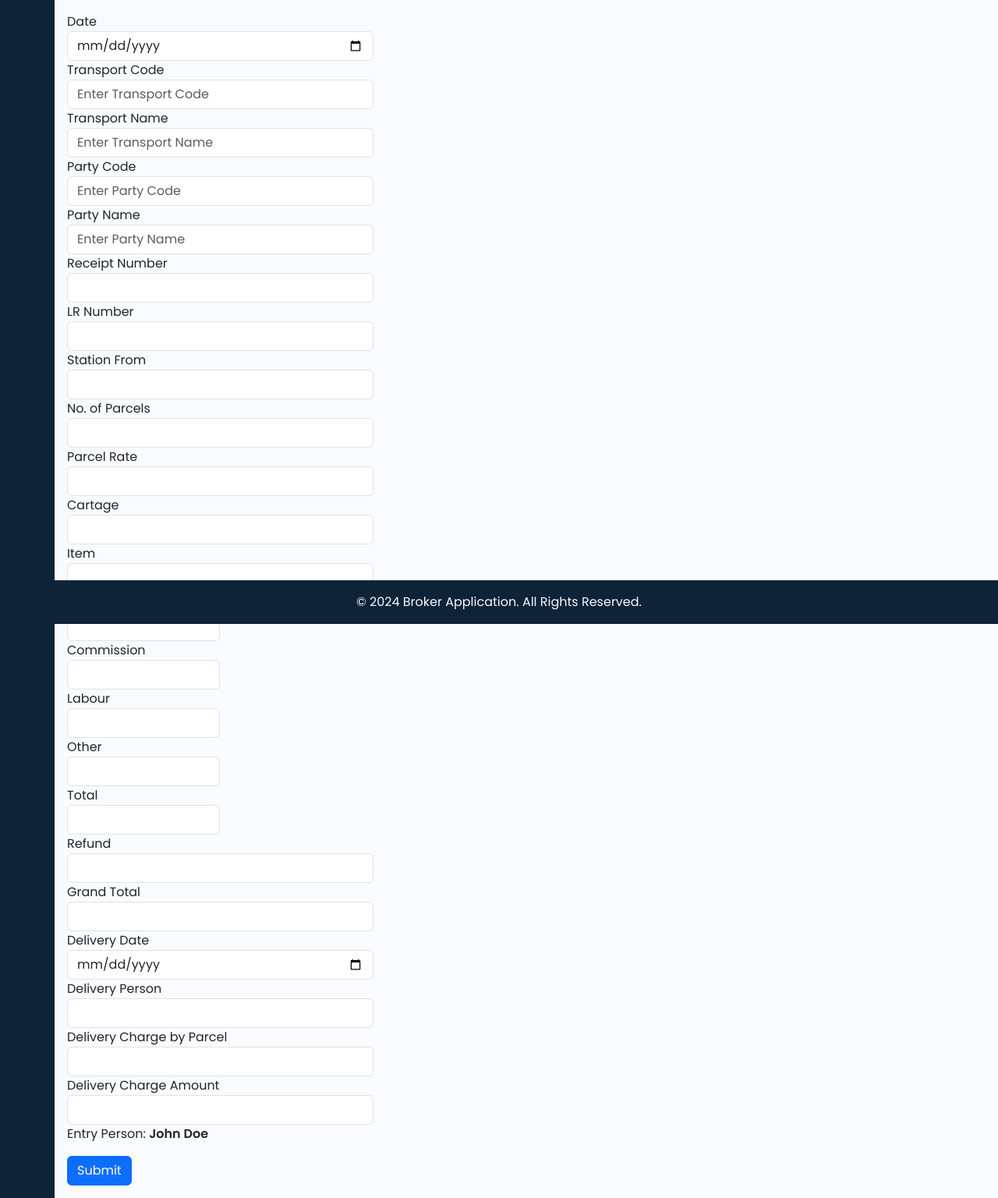
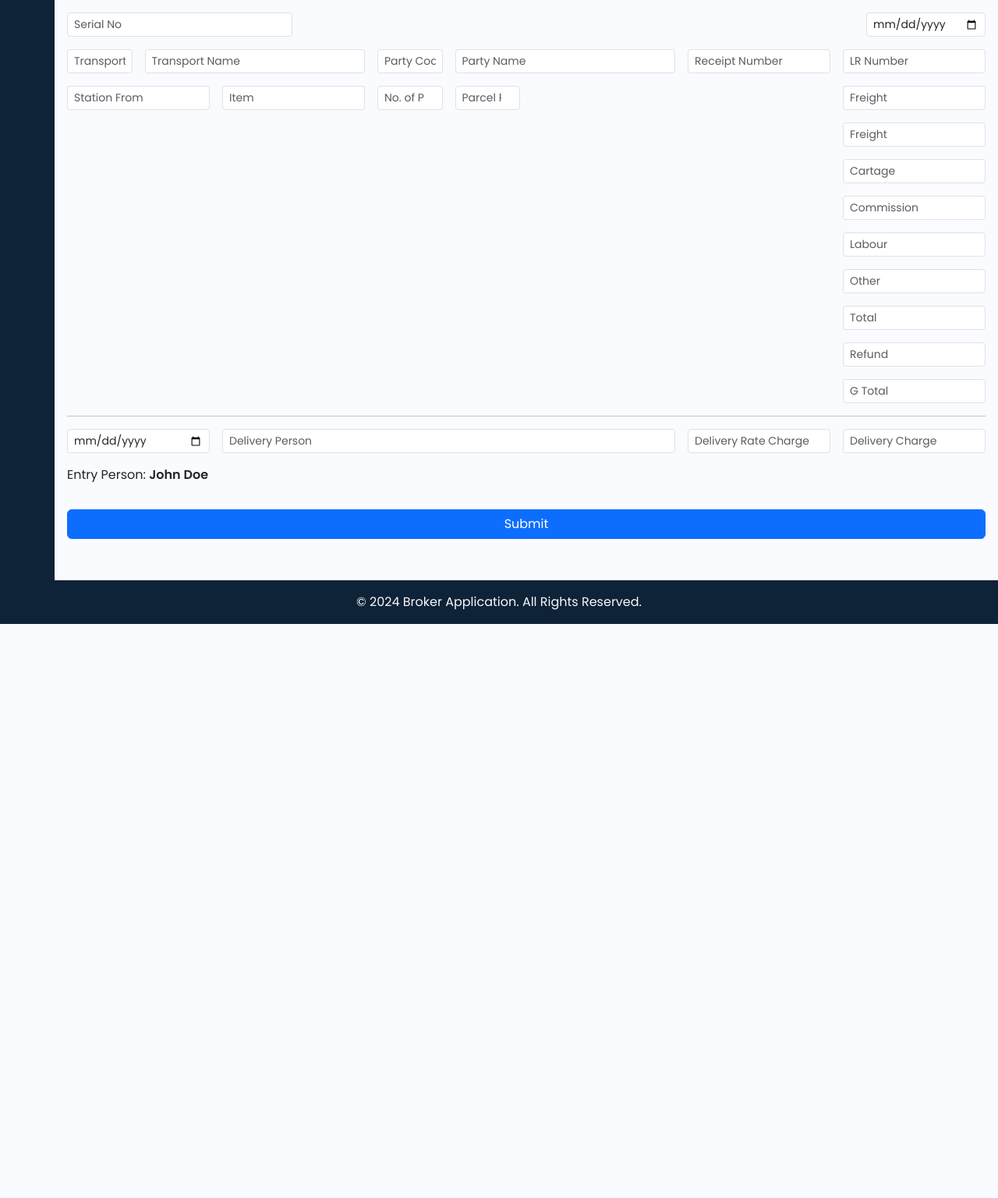
Before and after one commit to sanjaysingh06/transport-app, a PHP site: template pages/receipt_entry.php in a window 1280 px wide. Shown: the whole page at 78% size. After the commit the page ends 800 px from the top, so only its background shows below. Run offline with PHP 8.4, Linux system fonts and the light colour scheme; the template is opened without the code that fills it, so the values that code supplies are empty; some libraries are stand-ins or nearby versions.

Commit message:
Add files via upload

```diff
--- a/assets/js/script.js
+++ b/assets/js/script.js
@@ -5,25 +5,35 @@
 });
 
 function calculateCartage() {
-  const noOfParcels = document.getElementById('noOfParcels').value;
-  const parcelRate = document.getElementById('parcelRate').value;
-  document.getElementById('cartage').value = noOfParcels * parcelRate;
+  var noOfParcelsElement = document.getElementById('no_of_parcels');
+  var parcelRateElement = document.getElementById('parcel_rate');
+  var cartageElement = document.getElementById('cartage');
+
+  if (noOfParcelsElement && parcelRateElement && cartageElement) {
+    var noOfParcels = parseFloat(noOfParcelsElement.value) || 0;
+    var parcelRate = parseFloat(parcelRateElement.value) || 0;
+    var cartage = noOfParcels * parcelRate;
+    cartageElement.value = cartage.toFixed(2);
+    calculateTotal();
+  } else {
+    console.error("One or more elements are missing!");
+  }
 }
 
 function calculateTotal() {
-  const freight = parseFloat(document.getElementById('freight').value) || 0;
-  const cartage = parseFloat(document.getElementById('cartage').value) || 0;
-  const commission = parseFloat(document.getElementById('commission').value) || 0;
-  const labour = parseFloat(document.getElementById('labour').value) || 0;
-  const other = parseFloat(document.getElementById('other').value) || 0;
-
-  document.getElementById('total').value = freight + cartage + commission + labour + other;
+  var freight = parseFloat(document.getElementById('freight').value) || 0;
+  var cartage = parseFloat(document.getElementById('cartage').value) || 0;
+  var commission = parseFloat(document.getElementById('commission').value) || 0;
+  var labour = parseFloat(document.getElementById('labour').value) || 0;
+  var other = parseFloat(document.getElementById('other').value) || 0;
+  var total = freight + cartage + commission + labour + other;
+  document.getElementById('total').value = total.toFixed(2);
   calculateGrandTotal();
 }
 
 function calculateGrandTotal() {
-  const total = parseFloat(document.getElementById('total').value) || 0;
-  const refund = parseFloat(document.getElementById('refund').value) || 0;
-
-  document.getElementById('grandTotal').value = total - refund;
+  var total = parseFloat(document.getElementById('total').value) || 0;
+  var refund = parseFloat(document.getElementById('refund').value) || 0;
+  var grandTotal = total - refund;
+  document.getElementById('grand_total').value = grandTotal.toFixed(2);
 }
--- a/includes/footer.php
+++ b/includes/footer.php
@@ -6,11 +6,37 @@
         </main>
     </div>
 
+    <script src="https://cdnjs.cloudflare.com/ajax/libs/jquery/3.7.1/jquery.min.js" integrity="sha512-v2CJ7UaYy4JwqLDIrZUI/4hqeoQieOmAZNXBeQyjo21dadnwR+8ZaIJVT8EE2iyI61OV8e6M8PP2/4hpQINQ/g==" crossorigin="anonymous" referrerpolicy="no-referrer"></script>
 
     <script src="https://cdn.jsdelivr.net/npm/bootstrap@5.3.0-alpha3/dist/js/bootstrap.bundle.min.js"
         integrity="sha384-ENjdO4Dr2bkBIFxQpeoTz1HIcje39Wm4jDKdf19U8gI4ddQ3GYNS7NTKfAdVQSZe"
         crossorigin="anonymous"></script>
     <script src="../assets/js/script.js"></script>
+    <script>
+        $(document).ready(function() {
+            $('#receiptForm').on('submit', function(e) {
+                e.preventDefault(); // Prevent the default form submission
+
+                $.ajax({
+                    url: 'submit_receipt.php', // The PHP script that processes the form
+                    type: 'POST',
+                    data: $(this).serialize(), // Serialize the form data
+                    dataType: 'json',
+                    success: function(response) {
+                        if (response.status === 'success') {
+                            alert(response.message);
+                            $('#receiptForm')[0].reset(); // Clear the form fields
+                        } else {
+                            alert(response.message);
+                        }
+                    },
+                    error: function() {
+                        alert('An error occurred while submitting the form.');
+                    }
+                });
+            });
+        });
+    </script>
 </body>
 
 </html>
--- a/includes/sidebar.php
+++ b/includes/sidebar.php
@@ -29,8 +29,9 @@
                 </li>
             </ul>
         </li>
+        <!-- Receipt-->
         <li class="sidebar-item">
-            <a href="#" class="sidebar-link">
+            <a href="receipt.php" class="sidebar-link">
                 <i class="lni lni-agenda"></i>
                 <span>Receipt</span>
             </a>
--- a/pages/dashboard.php
+++ b/pages/dashboard.php
@@ -3,7 +3,7 @@
     include '../includes/header.php';
 ?>
 
-<div class="container">
+<div class="container-fluid">
     <div class="d-flex justify-content-between flex-wrap flex-md-nowrap align-items-center pt-3 pb-2 mb-5 border-bottom">
         <h1 class="h2">Admin Dashboard</h1>
     </div>
--- a/pages/receipt.php
+++ b/pages/receipt.php
@@ -4,7 +4,7 @@
 ?>
 
 
-<div class="container">
+<div class="container-fluid">
     <div class="d-flex justify-content-between flex-wrap flex-md-nowrap align-items-center pt-3 pb-2 mb-3 border-bottom">
         <h1 class="h2">Receipt Entry Form</h1>
     </div>
--- a/pages/receipt_entry.php
+++ b/pages/receipt_entry.php
@@ -1,123 +1,114 @@
-<form id="receiptEntryForm" action="submit_receipt.php" method="POST">
-    <div class="form-row">
-    <div class="form-group col-md-4">
-        <label for="date">Date</label>
-        <input type="date" class="form-control" id="date" name="date" required>
+<form id="receiptForm">
+
+    <div class="row g-3 mb-3">
+        <div class="col-auto me-auto">
+            <input type="text" class="form-control form-control-sm" id="" placeholder="Serial No">
         </div>
-    <div class="form-group col-md-4">
-        <label for="transportCode">Transport Code</label>
-        <input type="text" class="form-control" id="transportCode" name="transportCode" placeholder="Enter Transport Code">
-    </div>
-    <div class="form-group col-md-4">
-        <label for="transportName">Transport Name</label>
-        <input type="text" class="form-control" id="transportName" name="transportName" placeholder="Enter Transport Name">
+
+        <div class="col-auto">
+            <input type="date" class="form-control form-control-sm" id="date" name="date" placeholder="Date">
         </div>
     </div>
 
-    <div class="form-row">
-    <div class="form-group col-md-4">
-        <label for="partyCode">Party Code</label>
-        <input type="text" class="form-control" id="partyCode" name="partyCode" placeholder="Enter Party Code">
+    <div class="row g-3 mb-3">
+        <div class="col-1">
+            <input type="text" class="form-control form-control-sm" id="transportCode" name="transportCode" placeholder="Transport Code">
         </div>
-    <div class="form-group col-md-4">
-        <label for="partyName">Party Name</label>
-        <input type="text" class="form-control" id="partyName" name="partyName" placeholder="Enter Party Name">
+
+        <div class="col-3">
+            <input type="text" class="form-control form-control-sm" id="transportName" name="transportName" placeholder="Transport Name">
         </div>
-    <div class="form-group col-md-4">
-        <label for="receiptNumber">Receipt Number</label>
-        <input type="text" class="form-control" id="receiptNumber" name="receiptNumber" required>
+
+        <div class="col-1">
+            <input type="text" class="form-control form-control-sm" id="partyCode" name="partyCode" placeholder="Party Code">
+        </div>
+
+        <div class="col-3">
+            <input type="text" class="form-control form-control-sm" id="partyName" name="partyName" placeholder="Party Name">
+        </div>
+
+        <div class="col-2">
+            <input type="text" class="form-control form-control-sm" id="receiptNumber" name="receiptNumber" placeholder="Receipt Number">
+        </div>
+
+        <div class="col-2">
+            <input type="text" class="form-control form-control-sm" id="lrNumber" name="lrNumber" placeholder="LR Number">
         </div>
     </div>
 
-    <div class="form-row">
-    <div class="form-group col-md-4">
-        <label for="lrNumber">LR Number</label>
-        <input type="text" class="form-control" id="lrNumber" name="lrNumber">
+    <div class="row g-3 mb-3">
+        <div class="col-2">
+            <input type="text" class="form-control form-control-sm" id="stationFrom" name="stationFrom" placeholder="Station From">
         </div>
-    <div class="form-group col-md-4">
-        <label for="stationFrom">Station From</label>
-        <input type="text" class="form-control" id="stationFrom" name="stationFrom">
+
+        <div class="col-2">
+            <input type="text" class="form-control form-control-sm" id="item" name="item" placeholder="Item">
         </div>
-    <div class="form-group col-md-4">
-        <label for="noOfParcels">No. of Parcels</label>
-        <input type="number" class="form-control" id="noOfParcels" name="noOfParcels" oninput="calculateCartage()">
+
+        <div class="col-1">
+            <input type="number" class="form-control form-control-sm" id="no_of_parcels" name="no_of_parcels" oninput="calculateCartage()" placeholder="No. of Parcels">
+        </div>
+
+        <div class="col-1">
+            <input type="number" class="form-control form-control-sm" id="parcel_rate" name="parcel_rate" oninput="calculateCartage()" placeholder="Parcel Rate">
+        </div>
+
+        <div class="col-md-2 offset-md-4">
+            <input type="text" class="form-control form-control-sm" id="colFormLabelSm" placeholder="Freight">
         </div>
     </div>
 
-    <div class="form-row">
-    <div class="form-group col-md-4">
-        <label for="parcelRate">Parcel Rate</label>
-        <input type="number" class="form-control" id="parcelRate" name="parcelRate" oninput="calculateCartage()">
+    <div class="row g-3 mb-3">
+        <div class="col-md-2 offset-md-10">
+            <input type="text" class="form-control form-control-sm" id="freight" name="freight" oninput="calculateTotal()" placeholder="Freight">
         </div>
-    <div class="form-group col-md-4">
-        <label for="cartage">Cartage</label>
-        <input type="number" class="form-control" id="cartage" name="cartage" readonly>
+        <div class="col-md-2 offset-md-10">
+            <input type="text" class="form-control form-control-sm" id="cartage" name="cartage"  placeholder="Cartage" readonly>
         </div>
-    <div class="form-group col-md-4">
-        <label for="item">Item</label>
-        <input type="text" class="form-control" id="item" name="item">
+        <div class="col-md-2 offset-md-10">
+            <input type="text" class="form-control form-control-sm" id="commission" name="commission" oninput="calculateTotal()" placeholder="Commission">
+        </div>
+        <div class="col-md-2 offset-md-10">
+            <input type="text" class="form-control form-control-sm" id="labour" name="labour" oninput="calculateTotal()" placeholder="Labour">
+        </div>
+        <div class="col-md-2 offset-md-10">
+            <input type="text" class="form-control form-control-sm" id="other" name="other" oninput="calculateTotal()" placeholder="Other">
+        </div>
+        <div class="col-md-2 offset-md-10">
+            <input type="text" class="form-control form-control-sm" id="total" name="total"  placeholder="Total" readonly>
+        </div>
+        <div class="col-md-2 offset-md-10">
+            <input type="text" class="form-control form-control-sm" id="refund" name="refund" oninput="calculateGrandTotal()" placeholder="Refund">
+        </div>
+        <div class="col-md-2 offset-md-10">
+            <input type="text" class="form-control form-control-sm" id="grand_total" name="grandTotal"  placeholder="G Total" readonly>
         </div>
     </div>
+    <hr>
+    <div class="row g-3 mb-3">
+        <div class="col-2">
+            <input type="date" class="form-control form-control-sm" id="deliveryDate" name="deliveryDate" placeholder="Date">
+        </div>
 
-    <div class="form-row">
-    <div class="form-group col-md-2">
-        <label for="freight">Freight</label>
-        <input type="number" class="form-control" id="freight" name="freight" oninput="calculateTotal()">
+        <div class="col-6">
+            <input type="text" class="form-control form-control-sm" id="deliveryPerson" name="deliveryPerson" placeholder="Delivery Person">
         </div>
-    <div class="form-group col-md-2">
-        <label for="commission">Commission</label>
-        <input type="number" class="form-control" id="commission" name="commission" oninput="calculateTotal()">
+
+        <div class="col-2">
+            <input type="text" class="form-control form-control-sm" id="deliveryChargeByParcel" name="deliveryChargeByParcel" placeholder="Delivery Rate Charge">
         </div>
-    <div class="form-group col-md-2">
-        <label for="labour">Labour</label>
-        <input type="number" class="form-control" id="labour" name="labour" oninput="calculateTotal()">
+
+        <div class="col-2">
+            <input type="text" class="form-control form-control-sm" id="deliveryChargeAmount" name="deliveryChargeAmount" placeholder="Delivery Charge">
         </div>
-    <div class="form-group col-md-2">
-        <label for="other">Other</label>
-        <input type="number" class="form-control" id="other" name="other" oninput="calculateTotal()">
-    </div>
-    <div class="form-group col-md-2">
-        <label for="total">Total</label>
-        <input type="number" class="form-control" id="total" name="total" readonly>
+
+        <div class="form-group col-12 ">
+            <p>Entry Person: <strong id="entryPersonName">John Doe</strong></p>
         </div>
     </div>
-
-    <div class="form-row">
-    <div class="form-group col-md-4">
-        <label for="refund">Refund</label>
-        <input type="number" class="form-control" id="refund" name="refund" oninput="calculateGrandTotal()">
-    </div>
-    <div class="form-group col-md-4">
-        <label for="grandTotal">Grand Total</label>
-        <input type="number" class="form-control" id="grandTotal" name="grandTotal" readonly>
+    <div class="row">
+        <div class="col-12">
+            <button type="submit" class="btn btn-primary w-100">Submit</button>
         </div>
     </div>
-
-    <div class="form-row">
-    <div class="form-group col-md-4">
-        <label for="deliveryDate">Delivery Date</label>
-        <input type="date" class="form-control" id="deliveryDate" name="deliveryDate">
-    </div>
-    <div class="form-group col-md-4">
-        <label for="deliveryPerson">Delivery Person</label>
-        <input type="text" class="form-control" id="deliveryPerson" name="deliveryPerson">
-    </div>
-    <div class="form-group col-md-4">
-        <label for="deliveryChargeByParcel">Delivery Charge by Parcel</label>
-        <input type="number" class="form-control" id="deliveryChargeByParcel" name="deliveryChargeByParcel">
-    </div>
-    </div>
-
-    <div class="form-row">
-    <div class="form-group col-md-4">
-        <label for="deliveryChargeAmount">Delivery Charge Amount</label>
-        <input type="number" class="form-control" id="deliveryChargeAmount" name="deliveryChargeAmount">
-    </div>
-    </div>
-
-    <div class="form-group">
-    <p>Entry Person: <strong id="entryPersonName">John Doe</strong></p>
-    </div>
-
-    <button type="submit" class="btn btn-primary">Submit</button>
 </form>
```
Also changed, not shown: includes/db_connect.php (+15 -0 lines), pages/submit_receipt.php (added, +54 -0 lines). Lines whose indentation alone changed are shown as unchanged.
